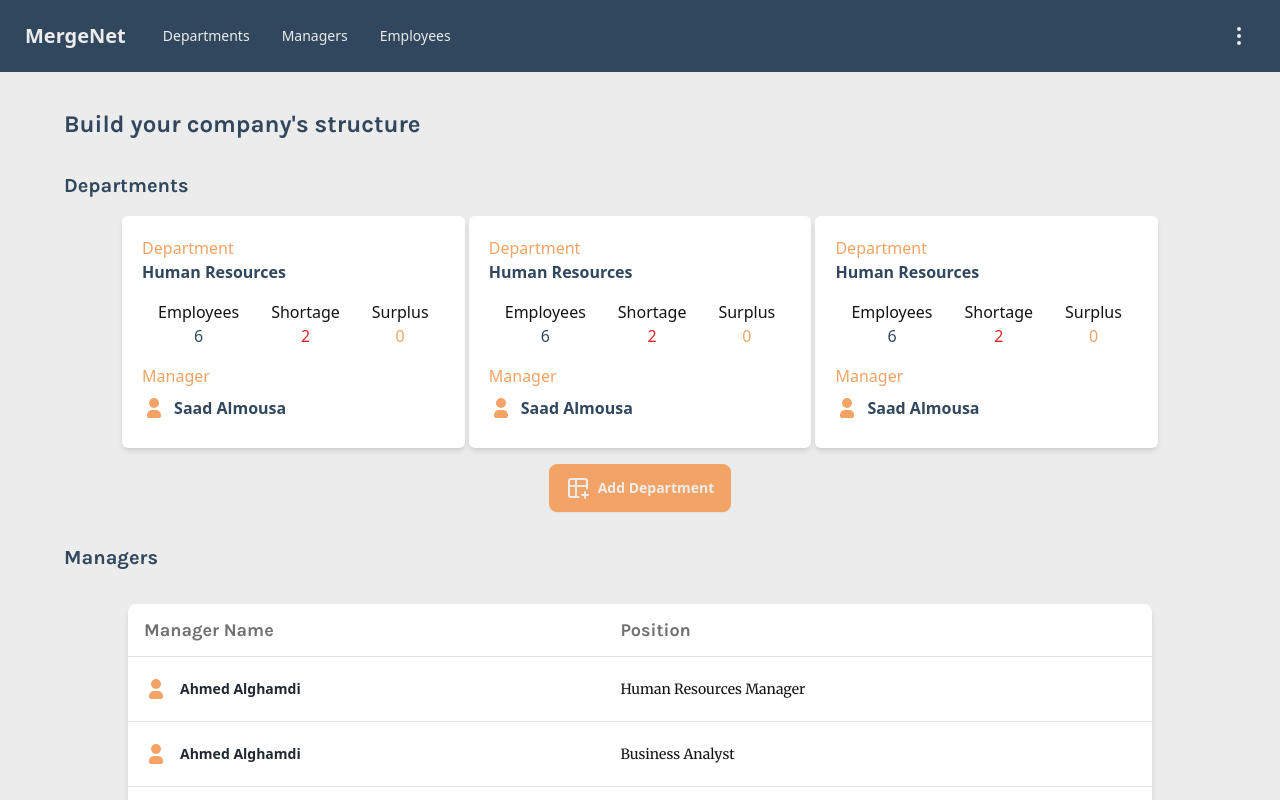
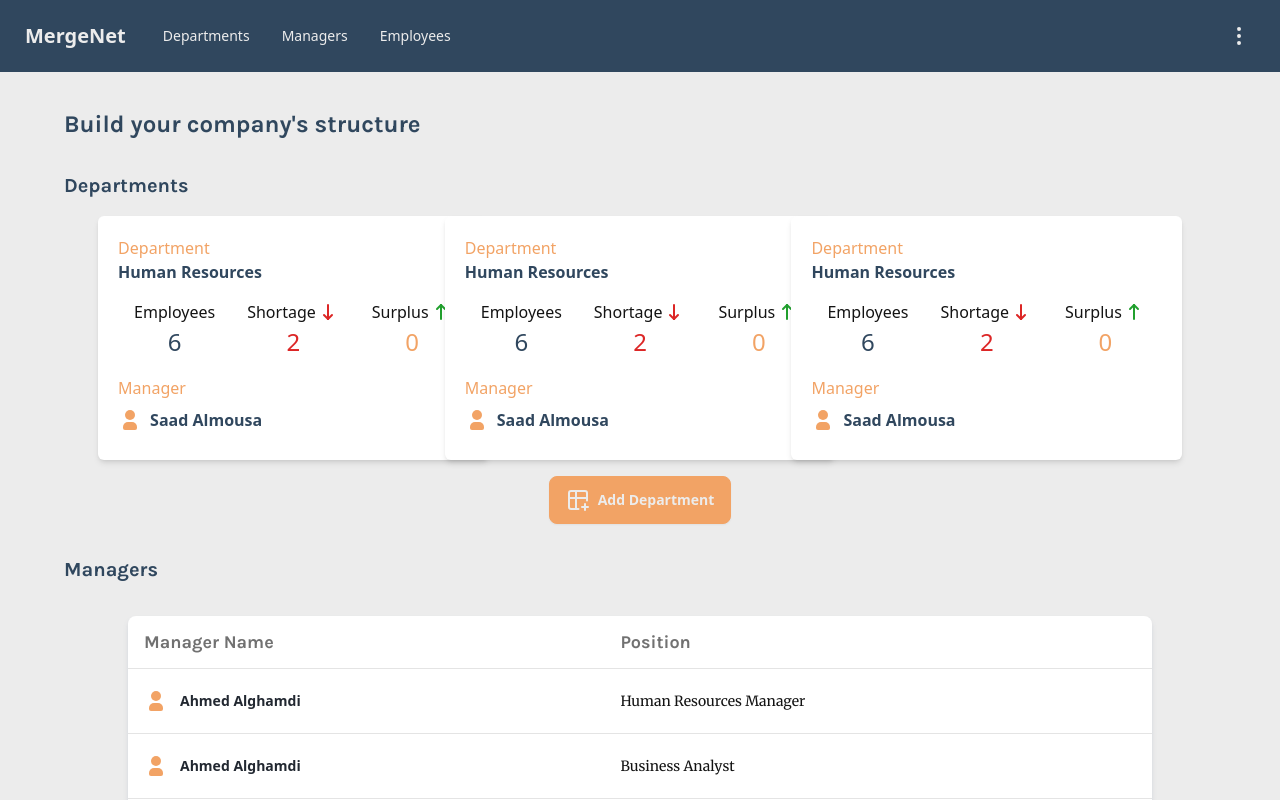
Before and after one commit to LouraHassan/Final-Project, a React (Vite) app: page /admin in a window 1280 px wide. Shown: the top 800 px of the page. Built offline with nearby package versions, Linux system fonts and the light colour scheme.

Commit message:
edit DepCard

```diff
--- a/src/Components/DepCard.jsx
+++ b/src/Components/DepCard.jsx
@@ -1,31 +1,78 @@
-import React from 'react'
-import { Link } from 'react-router-dom'
+import React from "react";
+import { Link } from "react-router-dom";
 function DepCard(props) {
+  return (
+    <Link
+      to={`/admin/department`}
+      className="flex flex-col justify-between p-5 bg-white  shadow-md  rounded-md"
+    >
+      <div className="flex flex-col">
+        <h2 className="text-accent">Department</h2>
+        <h1 className="text-secondary font-bold">Human Resources</h1>
+      </div>
+      <div className="flex justify-between">
+        <div className="flex flex-col m-4">
+          <h2>Employees</h2>
+          <h1 className="text-secondary text-center text-[3vh]">
+            {props.Employees}
+          </h1>
+        </div>
+        <div className="flex flex-col m-4">
+          <div className="flex">
+            <h2>Shortage</h2>
+            <svg
+              xmlns="http://www.w3.org/2000/svg"
+              width="24"
+              height="24"
+              viewBox="0 0 24 24"
+              fill="none"
+              stroke="#dc2625"
+              stroke-width="2"
+              stroke-linecap="round"
+              stroke-linejoin="round"
+              className="icon icon-tabler icons-tabler-outline icon-tabler-arrow-narrow-down "
+            >
+              <path stroke="none" d="M0 0h24v24H0z" fill="none" />
+              <path d="M12 5l0 14" />
+              <path d="M16 15l-4 4" />
+              <path d="M8 15l4 4" />
+            </svg>
+          </div>
 
-  return (
-    <Link to={`/admin/department`} className='flex flex-col justify-between p-5 bg-white  shadow-md  rounded-md'>
+          <h1 className="text-error text-center text-[3vh]">
+            {props.Shortage}
+          </h1>
+        </div>
+        <div className="flex flex-col m-4">
+          <div className="flex">
+            <h2>Surplus</h2>
+            <svg
+              xmlns="http://www.w3.org/2000/svg"
+              width="24"
+              height="24"
+              viewBox="0 0 24 24"
+              fill="none"
+              stroke="#21a02e"
+              stroke-width="2"
+              stroke-linecap="round"
+              stroke-linejoin="round"
+              className="icon icon-tabler icons-tabler-outline icon-tabler-arrow-narrow-up"
+            >
+              <path stroke="none" d="M0 0h24v24H0z" fill="none" />
+              <path d="M12 5l0 14" />
+              <path d="M16 9l-4 -4" />
+              <path d="M8 9l4 -4" />
+            </svg>
+          </div>
 
-      <div className='flex flex-col'>
-        <h2 className='text-accent'>Department</h2>
-        <h1 className='text-secondary font-bold'>Human Resources</h1>
-      </div>
-      <div className='flex justify-between'>
-        <div className='flex flex-col m-4'>
-        <h2>Employees</h2>
-        <h1 className='text-secondary text-center'>{props.Employees}</h1>
-      </div>
-      <div className='flex flex-col m-4'>
-        <h2>Shortage</h2>
-        <h1 className='text-error text-center'>{props.Shortage}</h1>
-      </div>
-      <div className='flex flex-col m-4'>
-        <h2>Surplus</h2>
-        <h1 className='text-accent text-center'>{props.Surplus}</h1>
+          <h1 className="text-accent text-center text-[3vh]">
+            {props.Surplus}
+          </h1>
         </div>
       </div>
-      <div className='flex flex-col'>
-        <h2 className='text-accent'>Manager</h2>
-        <div className='flex my-2'>
+      <div className="flex flex-col">
+        <h2 className="text-accent">Manager</h2>
+        <div className="flex my-2">
           <svg
             xmlns="http://www.w3.org/2000/svg"
             width="24"
@@ -38,12 +85,11 @@ function DepCard(props) {
             <path d="M12 2a5 5 0 1 1 -5 5l.005 -.217a5 5 0 0 1 4.995 -4.783z" />
             <path d="M14 14a5 5 0 0 1 5 5v1a2 2 0 0 1 -2 2h-10a2 2 0 0 1 -2 -2v-1a5 5 0 0 1 5 -5h4z" />
           </svg>
-           <h1 className='text-secondary font-bold mx-2'>Saad Almousa</h1>
+          <h1 className="text-secondary font-bold mx-2">Saad Almousa</h1>
         </div>
       </div>
-
     </Link>
-  )
+  );
 }
 
-export default DepCard
+export default DepCard;
--- a/src/Pages/PositionsPage.jsx
+++ b/src/Pages/PositionsPage.jsx
@@ -116,7 +116,7 @@ function PositionsPage() {
 
           <br></br>
         </div>
-        <div className="flex flex-col max-md:justify-center max-md:items-center gap-2 m-4 max-md:w-[90%] px-10">
+        <div className="flex flex-col max-md:justify-center max-md:items-center gap-3 m-4 max-md:w-[90%] px-3">
           <PositionCard />
           <PositionCard />
           <PositionCard />
```
Lines whose indentation alone changed are shown as unchanged.
